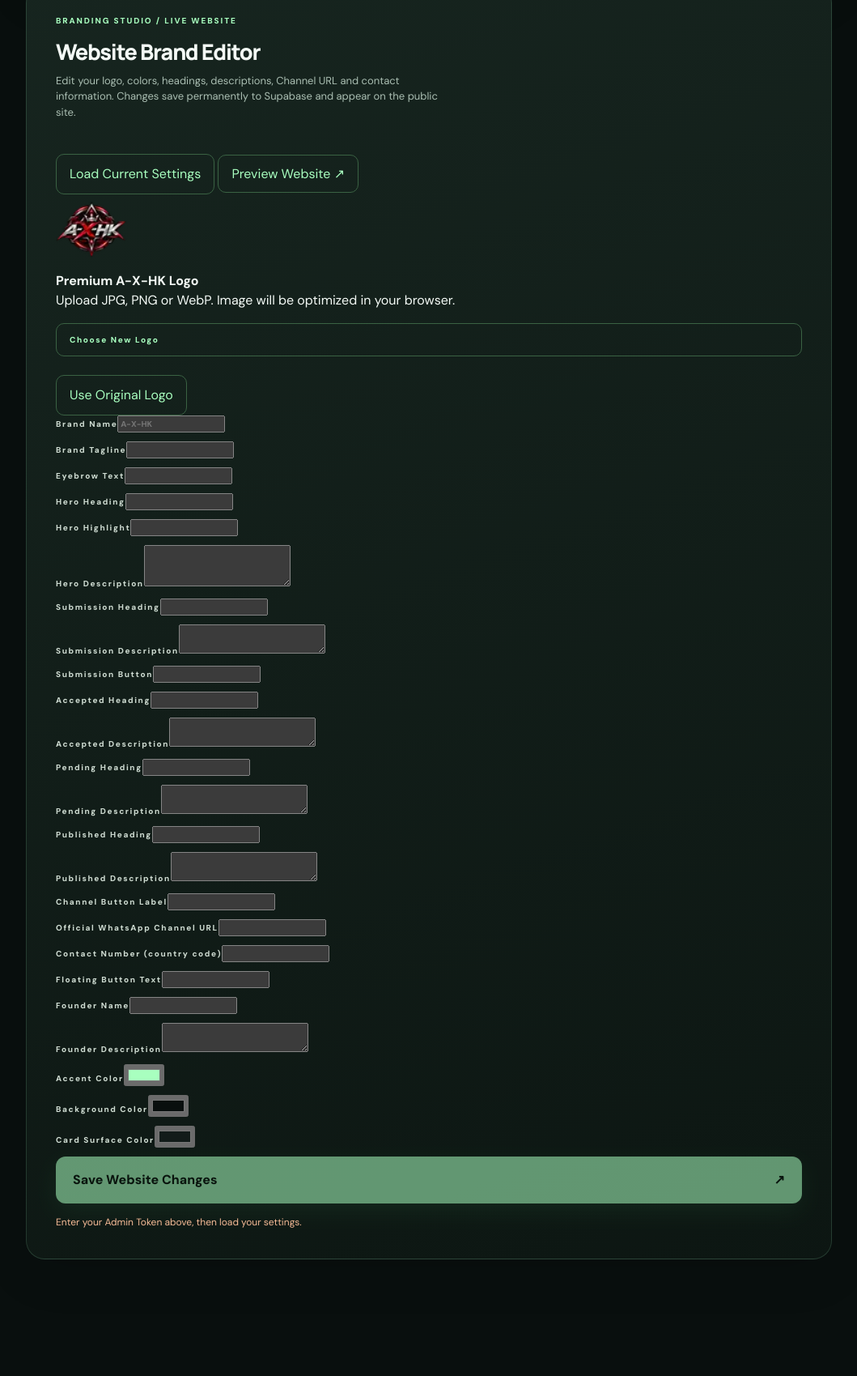
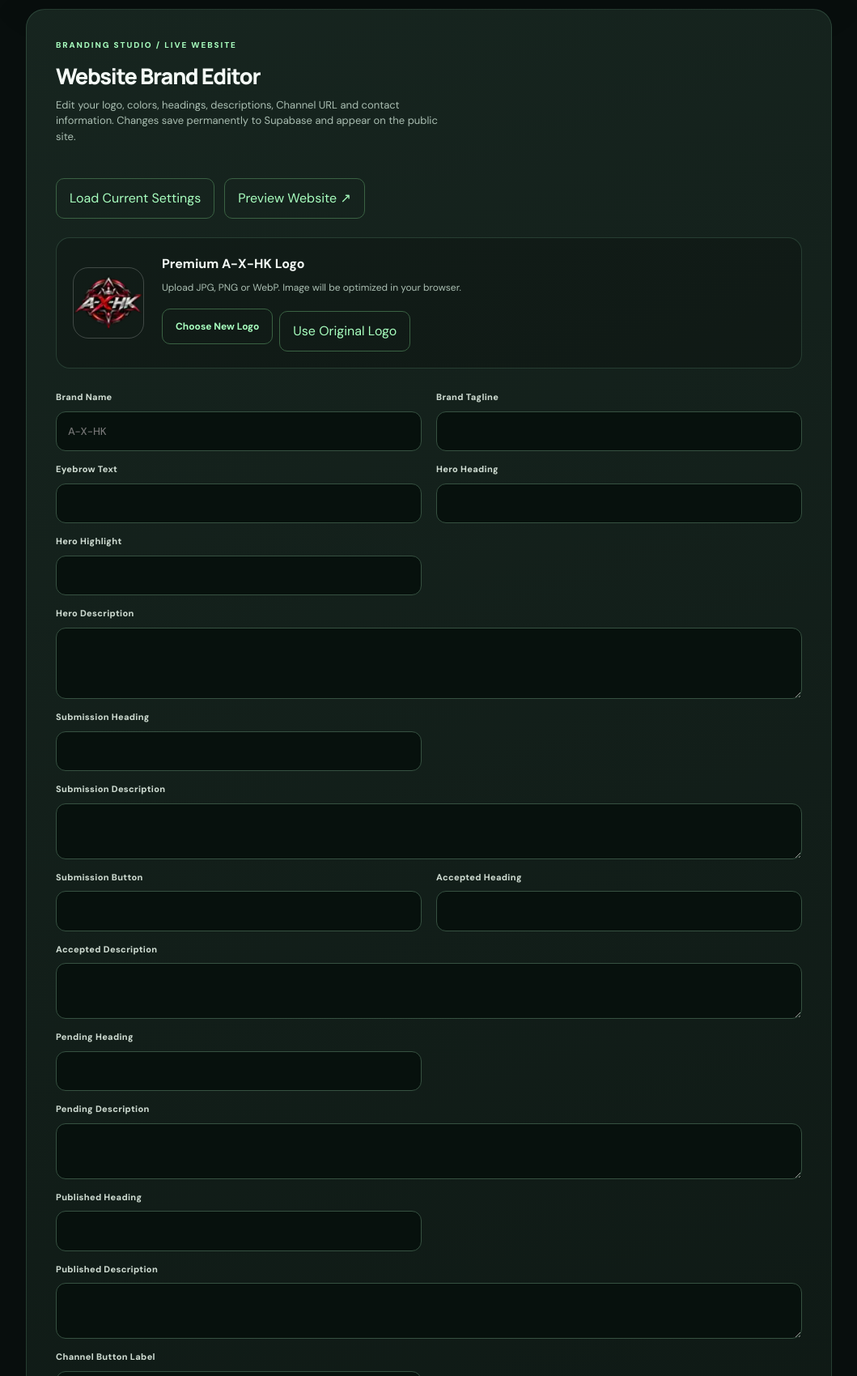
Before and after one commit to ab2590357-cpu/AK_MEYO, a website: page channel-hub/public/admin.html in a window 1280 px wide. Shown: the part 1101-2800 px from the top of the page at 81% size, without its empty margins (110-1169 px from the left). Before the commit the page ends 2656 px from the top, so only its background shows below. Drawn offline with Linux system fonts and the light colour scheme.

Commit message:
style: premium custom logo, successful submission CTA and responsive admin brand editor

```diff
--- a/channel-hub/public/style.css
+++ b/channel-hub/public/style.css
@@ -55,3 +55,28 @@ body::before{content:"";position:fixed;inset:0;z-index:-1;pointer-events:none;op
 @media(max-width:800px){.axhk-founder{flex-wrap:wrap}.axhk-founder-cta{margin-left:auto}.axhk-hero h1{font-size:clamp(40px,7.8vw,60px)}}
 @media(max-width:520px){.axhk-hero{padding-top:28px}.axhk-hero-art{height:115px}.axhk-hero-ring{height:110px;width:110px}.axhk-hero-monogram{top:36px}.axhk-hero h1{font-size:40px}.axhk-hero .lead{font-size:14px}.axhk-hero-ctas{display:grid;grid-template-columns:1fr;gap:9px}.axhk-founder{gap:15px;padding:22px}.axhk-founder-mark{width:58px;height:58px;flex-basis:58px;font-size:18px}.axhk-founder-body{flex-basis:calc(100% - 74px)}.axhk-founder-cta{width:100%;margin:0}.axhk-contact{width:56px;height:56px;right:17px;bottom:20px}.axhk-contact-label{display:none}.axhk-channel-link{font-size:11px;padding:10px 12px}.topbar{gap:8px}}
 @media(prefers-reduced-motion:reduce){html{scroll-behavior:auto}.axhk-contact,.axhk-hero-ring,.axhk-hero-ring::before{animation:none!important}.axhk-reveal-ready{opacity:1;transform:none;transition:none}.axhk-main-cta,.axhk-ghost-cta,.axhk-channel-link{transition:none}}
+
+/* Custom A-X-HK branding and owner editor */
+.brand-mark.brand-image{width:47px;height:47px;flex:0 0 47px;overflow:hidden;background:#060606;border:1px solid rgba(255,255,255,.17);border-radius:13px;box-shadow:0 6px 25px rgba(226,46,53,.16);padding:0}
+.brand-image img{width:100%;height:100%;object-fit:cover;border-radius:inherit;display:block}
+.brand-image .logo-fallback{display:none}
+.channel-visit-button{margin-top:18px;text-decoration:none;gap:12px;justify-content:space-between;padding:0 18px;min-height:58px;height:auto}
+.channel-button-note{margin:12px 0 0!important;font-size:12px!important;color:var(--muted)}
+.submitted.is-posted{border-color:rgba(168,255,191,.52);background:linear-gradient(130deg,rgba(27,72,42,.6),#0b1c12)}
+.submitted.is-posted .success-mark{box-shadow:0 0 23px rgba(168,255,191,.25)}
+.branding-editor{margin-top:22px}
+.brand-editor-actions{display:flex;gap:12px;flex-wrap:wrap;margin-bottom:23px}
+.brand-logo-editor{display:flex;gap:22px;align-items:center;background:rgba(0,0,0,.19);border:1px solid var(--border);border-radius:17px;padding:20px;margin:20px 0 27px}
+.brand-logo-editor img{width:88px;height:88px;object-fit:cover;flex:none;border-radius:19px;border:1px solid rgba(255,255,255,.2)}
+.brand-logo-copy{min-width:0;display:flex;gap:8px;flex-wrap:wrap;align-items:center}
+.brand-logo-copy>strong,.brand-logo-copy>p{flex:0 0 100%;margin:0}
+.brand-logo-copy p{font-size:12px;color:var(--muted)}
+.branding-upload{display:inline-flex!important;align-items:center;justify-content:center;letter-spacing:0;cursor:pointer!important;font-weight:700;font-size:12px;text-transform:none;margin:0}
+.brand-editor-grid{display:grid;grid-template-columns:repeat(2,minmax(0,1fr));gap:14px 18px;margin:18px 0 26px}
+.brand-editor-grid label{font-size:11px;letter-spacing:.03em;text-transform:none;margin:0;min-width:0;display:flex;flex-direction:column;gap:9px}
+.brand-editor-grid .wide{grid-column:1/-1}
+.brand-editor-grid input:not([type="color"]),.brand-editor-grid textarea{width:100%;border:1px solid #365141;border-radius:12px;background:#07110d;padding:14px;color:#f4faf6;outline:none;font:500 13px/1.5 'DM Sans',system-ui,sans-serif;letter-spacing:normal;resize:vertical}
+.brand-editor-grid input:focus,.brand-editor-grid textarea:focus{border-color:var(--mint);box-shadow:0 0 0 3px rgba(168,255,191,.12)}
+.brand-editor-grid input[type="color"]{border:1px solid #365141;appearance:none;border-radius:10px;background:#07110d;width:100%;height:48px;padding:6px;cursor:pointer}
+#brandSave{margin-top:12px}
+@media(max-width:640px){.brand-editor-grid{grid-template-columns:1fr;gap:13px}.brand-editor-grid .wide{grid-column:auto}.brand-logo-editor{align-items:flex-start;gap:13px;padding:14px}.brand-logo-editor img{height:64px;width:64px;border-radius:13px}.brand-logo-copy{gap:8px}.brand-logo-copy .button-secondary{font-size:11px;padding:9px}.branding-editor{padding:23px 17px}.brand-editor-actions .button-secondary{margin:0}}
```
